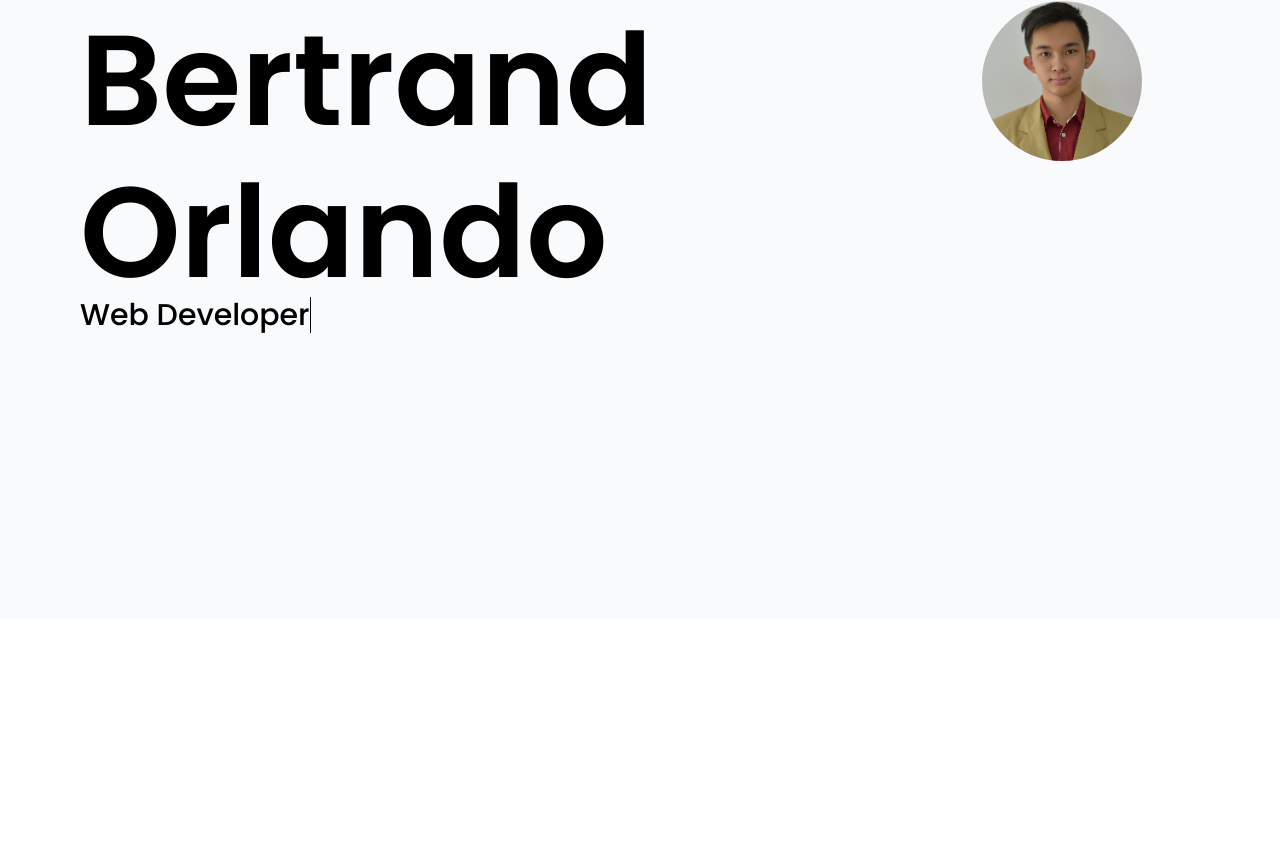
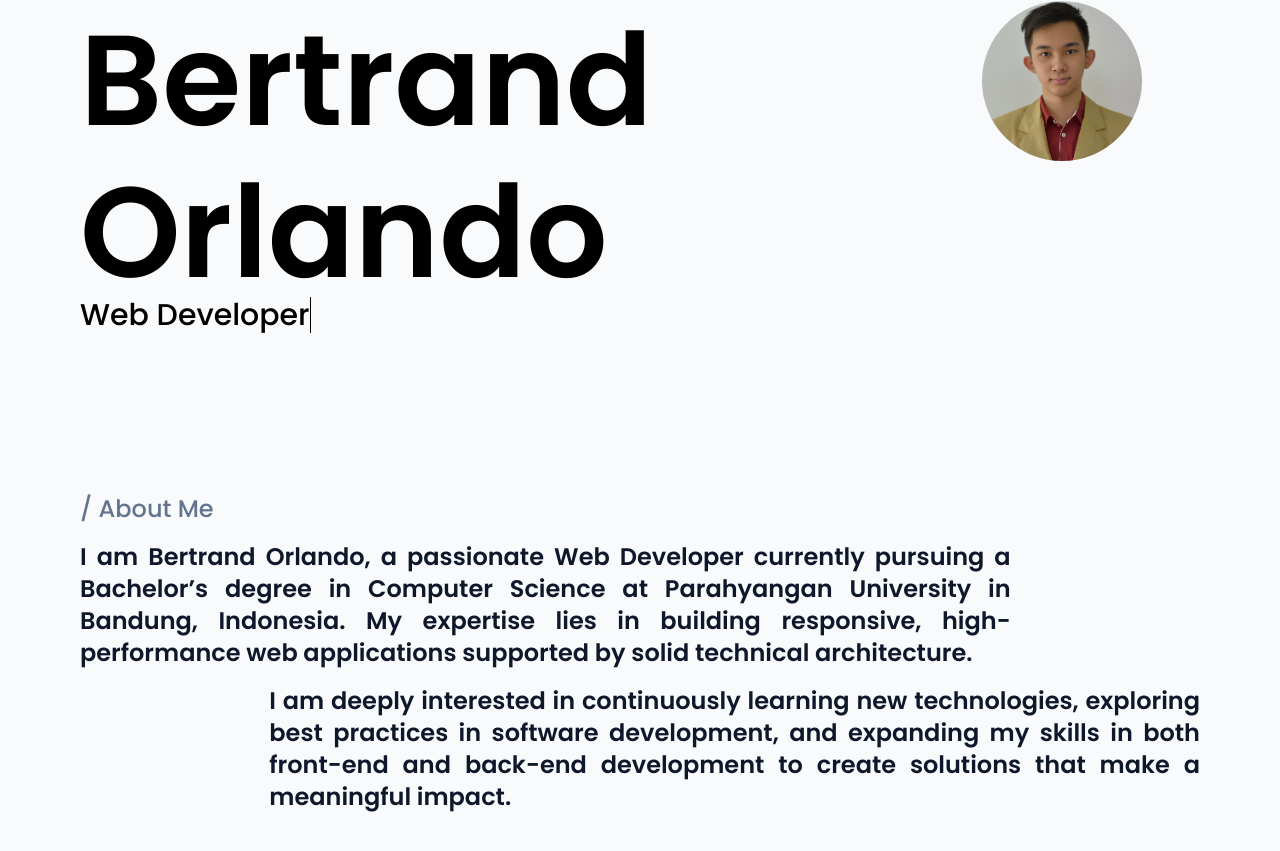
Before and after one commit to bertrandOrlando/portfolio-2025, a Next.js app: page / in a window 1280 px wide. Shown: the part 181-1032 px from the top of the page. Before the commit the page ends 800 px from the top, so only its background shows below. Built offline with nearby package versions, Linux system fonts and the light colour scheme.

Commit message:
feat: add about section

```diff
--- a/src/app/page.tsx
+++ b/src/app/page.tsx
@@ -1,11 +1,13 @@
 import { HeroSection } from "@/containers/HomePage/HeroSection";
 import { Navbar } from "@/components/Navbar";
+import { AboutSection } from "@/containers/HomePage/AboutSection";
 
 export default function Home() {
   return (
     <div className="min-h-screen bg-slate-50">
       <Navbar />
       <HeroSection />
+      <AboutSection />
     </div>
   );
 }
--- /dev/null
+++ b/src/containers/HomePage/AboutSection.tsx
@@ -0,0 +1,24 @@
+import React from "react";
+
+export const AboutSection = () => {
+  return (
+    <section className="container grid w-full grid-cols-6 gap-4 px-20 py-20">
+      <h2 className="col-span-full text-2xl font-medium text-slate-500">
+        / About Me
+      </h2>
+      <p className="col-span-5 text-justify text-2xl font-semibold text-slate-900">
+        I am Bertrand Orlando, a passionate Web Developer currently pursuing a
+        Bachelor’s degree in Computer Science at Parahyangan University in
+        Bandung, Indonesia. My expertise lies in building responsive,
+        high-performance web applications supported by solid technical
+        architecture.
+      </p>
+      <p className="col-span-5 col-start-2 text-justify text-2xl font-semibold text-slate-900">
+        I am deeply interested in continuously learning new technologies,
+        exploring best practices in software development, and expanding my
+        skills in both front-end and back-end development to create solutions
+        that make a meaningful impact.
+      </p>
+    </section>
+  );
+};
```
